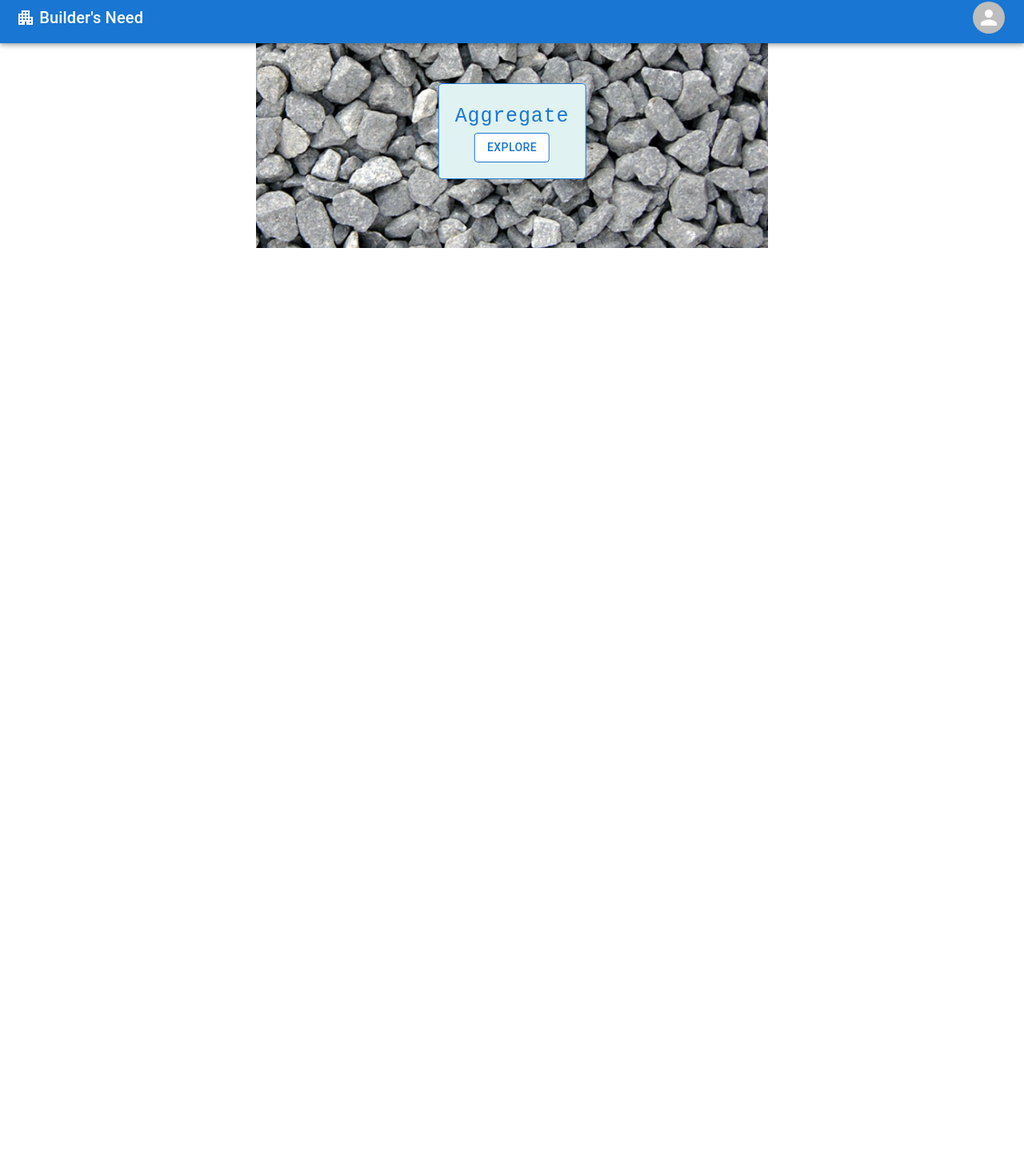
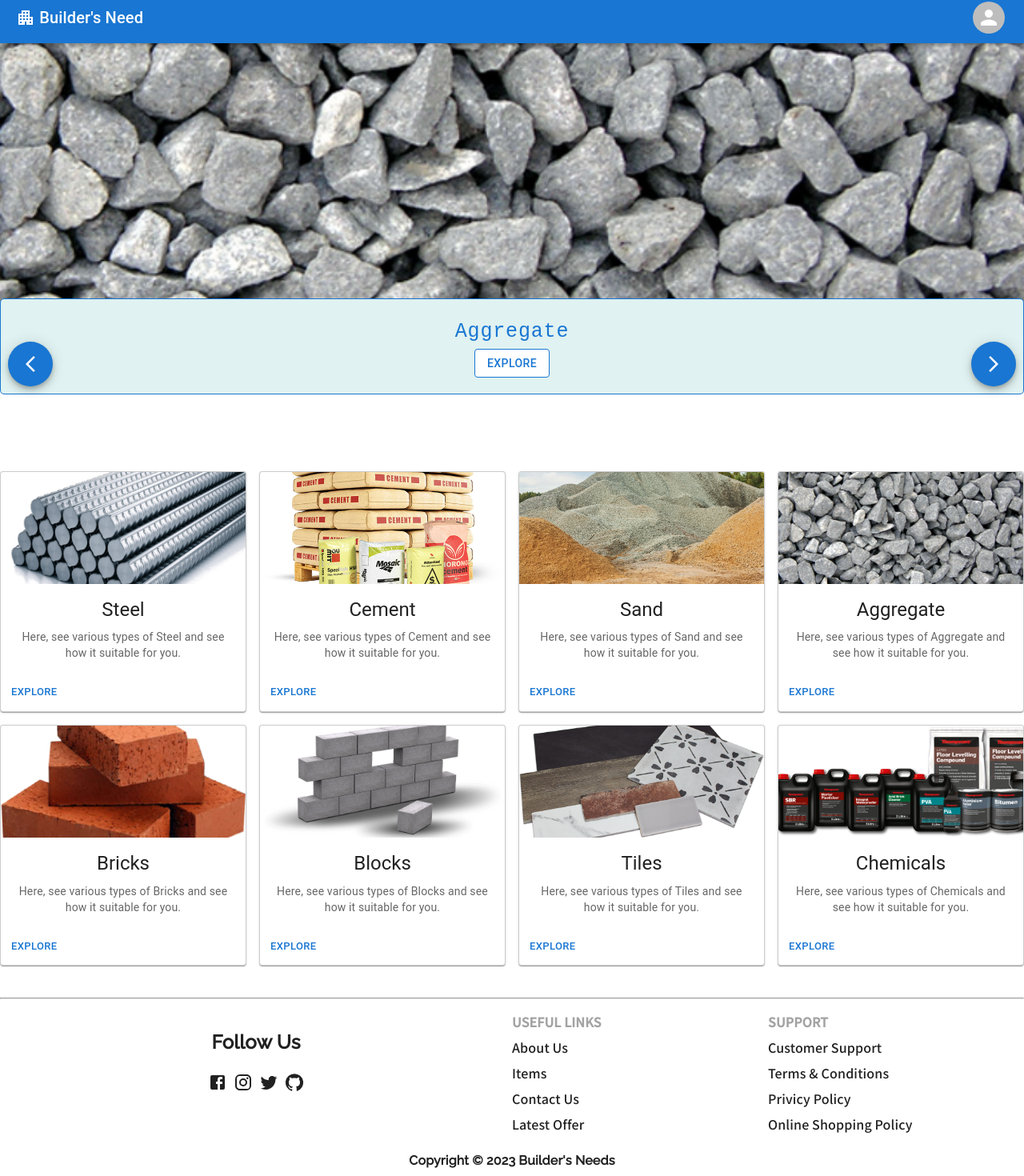
Before and after one commit to TarunPrajapati-9/Builders-Need, a React (Vite) app: page /profile in a window 1280 px wide. Shown: the part 10-1480 px from the top of the page at 80% size. Before the commit the page ends 800 px from the top, so only its background shows below. Built offline with nearby package versions, Linux system fonts and the light colour scheme.

Commit message:
Home Page Fixed with Bottom Navigation

```diff
--- a/index.html
+++ b/index.html
@@ -4,7 +4,21 @@
     <meta charset="UTF-8" />
     <link rel="icon" type="image/svg+xml" href="/favicon.png" />
     <meta name="viewport" content="width=device-width, initial-scale=1.0" />
-    <title>Builder Needs</title>
+    <link rel="preconnect" href="https://fonts.googleapis.com" />
+    <link rel="preconnect" href="https://fonts.gstatic.com" crossorigin />
+    <link
+      href="https://fonts.googleapis.com/css2?family=Noto+Sans+JP:wght@500&display=swap"
+      rel="stylesheet"
+    />
+    <link
+      href="https://fonts.googleapis.com/css2?family=Noto+Sans+JP:wght@500&family=Raleway:wght@500&display=swap"
+      rel="stylesheet"
+    />
+    <link
+      href="https://fonts.googleapis.com/css2?family=Noto+Sans+JP:wght@500&family=Raleway:wght@500&family=Work+Sans:wght@300&display=swap"
+      rel="stylesheet"
+    />
+    <title>Builder's Needs</title>
   </head>
   <body>
     <div id="root"></div>
--- a/src/App.jsx
+++ b/src/App.jsx
@@ -6,6 +6,7 @@ import Items from "./components/Items";
 import Home from "./components/Home";
 import Orders from "./components/Orders";
 import History from "./components/History";
+import BottomBar from "./components/BottomBar/BottomBar";
 
 const lightTheme = createTheme({
   palette: {
@@ -30,7 +31,6 @@ function App() {
     <Router>
       <ThemeProvider theme={theme === "light" ? lightTheme : darkTheme}>
         <Sidebar toggleTheme={toggleTheme} theme={theme} />
-        {}
         <Routes>
           <Route exact path="/" element={<Home />} />
           <Route exact path="/items" element={<Items />} />
@@ -40,6 +40,7 @@ function App() {
           <Route exact path="/contact" element={<Items />} />
           <Route exact path="/profile" element={<Home />} />
         </Routes>
+        <BottomBar />
       </ThemeProvider>
     </Router>
   );
--- /dev/null
+++ b/src/components/BottomBar/BottomBar.css
@@ -0,0 +1,24 @@
+.myLink {
+    text-decoration: none;
+    color: inherit;
+    font-family: 'Noto Sans JP', sans-serif;
+}
+
+.myLink:hover {
+    color: rgb(181, 181, 181);
+}
+
+.myTypo {
+    display: flex;
+    justify-content: center;
+    font-family: 'Raleway', sans-serif;
+}
+
+.headingBlur {
+    font-family: 'Noto Sans JP', sans-serif;
+    color: rgb(163, 163, 163);
+}
+
+.iconHover:hover {
+    background-color: rgb(223, 223, 223);
+}
--- /dev/null
+++ b/src/components/BottomBar/BottomBar.jsx
@@ -0,0 +1,135 @@
+import Box from "@mui/material/Box";
+import { Stack, Typography, Badge } from "@mui/material";
+import FacebookIcon from "@mui/icons-material/Facebook";
+import InstagramIcon from "@mui/icons-material/Instagram";
+import GitHubIcon from "@mui/icons-material/GitHub";
+import TwitterIcon from "@mui/icons-material/Twitter";
+import { Link } from "react-router-dom";
+import "./BottomBar.css";
+
+function BottomBar() {
+  const navigateToURL = (url) => {
+    window.open(url, "_blank");
+  };
+
+  return (
+    <>
+      <div>
+        <hr />
+        <Box
+          sx={{
+            width: "100%",
+            display: "flex",
+            justifyContent: "space-between",
+          }}
+          mt={2}
+        >
+          <Box sx={{ width: "50%" }}>
+            <h2 className="myTypo">Follow Us</h2>
+            <Stack
+              direction={"row"}
+              spacing={1}
+              sx={{
+                display: "flex",
+                justifyContent: "center",
+              }}
+              mt={2}
+            >
+              <Badge
+                className="iconHover"
+                color="secondary"
+                style={{ cursor: "pointer" }}
+                onClick={() => {
+                  navigateToURL("https://www.youtube.com");
+                }}
+              >
+                <FacebookIcon />
+              </Badge>
+              <Badge
+                className="iconHover"
+                color="secondary"
+                style={{ cursor: "pointer" }}
+                onClick={() => {
+                  navigateToURL("https://www.instagram.com/kathiyawadi__09");
+                }}
+              >
+                <InstagramIcon />
+              </Badge>
+              <Badge
+                className="iconHover"
+                color="secondary"
+                style={{ cursor: "pointer" }}
+                onClick={() => {
+                  navigateToURL("https://www.instagram.com/kathiyawadi__09");
+                }}
+              >
+                <TwitterIcon />
+              </Badge>
+              <Badge
+                className="iconHover"
+                color="secondary"
+                style={{ cursor: "pointer" }}
+                onClick={() => {
+                  navigateToURL("https://www.instagram.com/kathiyawadi__09");
+                }}
+              >
+                <GitHubIcon />
+              </Badge>
+            </Stack>
+          </Box>
+          <Box sx={{ width: "25%" }}>
+            <Stack
+              direction={"column"}
+              spacing={1}
+              sx={{
+                display: "flex",
+                justifyContent: "center",
+              }}
+            >
+              <h4 className="headingBlur">USEFUL LINKS</h4>
+              <Link to="/items" className="myLink">
+                About Us
+              </Link>
+              <Link to="/items" className="myLink">
+                Items
+              </Link>
+              <Link to="/items" className="myLink">
+                Contact Us
+              </Link>
+              <Link to="/items" className="myLink">
+                Latest Offer
+              </Link>
+            </Stack>
+          </Box>
+          <Box sx={{ width: "25%" }}>
+            <Stack
+              direction={"column"}
+              spacing={1}
+              sx={{
+                display: "flex",
+                justifyContent: "center",
+              }}
+            >
+              <h4 className="headingBlur">SUPPORT</h4>
+              <Link to="/items" className="myLink">
+                Customer Support
+              </Link>
+              <Link to="/items" className="myLink">
+                Terms & Conditions
+              </Link>
+              <Link to="/items" className="myLink">
+                Privicy Policy
+              </Link>
+              <Link to="/items" className="myLink">
+                Online Shopping Policy
+              </Link>
+            </Stack>
+          </Box>
+        </Box>
+        <h4 className="myTypo">Copyright &copy; 2023 Builder&apos;s Needs</h4>
+      </div>
+    </>
+  );
+}
+
+export default BottomBar;
--- a/src/components/Home.jsx
+++ b/src/components/Home.jsx
@@ -1,5 +1,8 @@
 import { useState, useEffect } from "react";
-import { Button, CssBaseline, Grid, Paper, Typography } from "@mui/material";
+import { Button, CssBaseline, Grid, Fab, Typography } from "@mui/material";
+import ArrowBackIosNewIcon from "@mui/icons-material/ArrowBackIosNew";
+import ArrowForwardIosIcon from "@mui/icons-material/ArrowForwardIos";
+import Items from "./Items";
 
 const images = [
   "steel.png",
@@ -29,7 +32,7 @@ function Home() {
   };
 
   useEffect(() => {
-    const interval = setInterval(nextImage, 3000); // Auto advance every 3 seconds
+    const interval = setInterval(nextImage, 5000);
     return () => clearInterval(interval);
   }, []);
 
@@ -48,31 +51,23 @@ function Home() {
     <>
       <CssBaseline />
       <Grid container justifyContent="center" style={{ marginTop: "2.5vh" }}>
-        <Grid
-          item
-          xs={12}
-          md={6}
-          style={{
-            position: "relative",
-            width: "100%",
-          }}
-        >
+        <div style={{ position: "relative", width: "100%" }}>
           <img
             src={images[currentImageIndex]}
             alt={`Image ${currentImageIndex + 1}`}
             style={{
               width: "100%",
-              height: "300px",
+              height: "400px",
               objectFit: "cover",
             }}
           />
           <div
             style={{
               position: "absolute",
-              top: "50%",
-              left: "50%",
-              transform: "translate(-50%, -50%)",
-              backgroundColor: "#E0F2F1", // Light Blue Background Color
+              bottom: "0",
+              left: "0",
+              right: "0",
+              backgroundColor: "#E0F2F1",
               padding: "20px",
               border: "1px solid #1976D2",
               borderRadius: "5px",
@@ -103,8 +98,23 @@ function Home() {
               Explore
             </Button>
           </div>
-        </Grid>
+          <div
+            style={{
+              display: "flex",
+              justifyContent: "space-between",
+              padding: "10px",
+            }}
+          >
+            <Fab color="primary" onClick={prevImage}>
+              <ArrowBackIosNewIcon />
+            </Fab>
+            <Fab color="primary" onClick={nextImage}>
+              <ArrowForwardIosIcon />
+            </Fab>
+          </div>
+        </div>
       </Grid>
+      <Items />
     </>
   );
 }
--- a/src/components/Items.jsx
+++ b/src/components/Items.jsx
@@ -27,7 +27,12 @@ function Items() {
   };
   return (
     <>
-      <Grid container spacing={2} style={{ marginTop: "10vh" }} align="center">
+      <Grid
+        container
+        spacing={2}
+        style={{ marginTop: "10vh", marginBottom: "5vh" }}
+        align="center"
+      >
         {items.map((text, index) => (
           <Grid item xs={12} sm={6} md={3} key={index}>
             <Card
```
